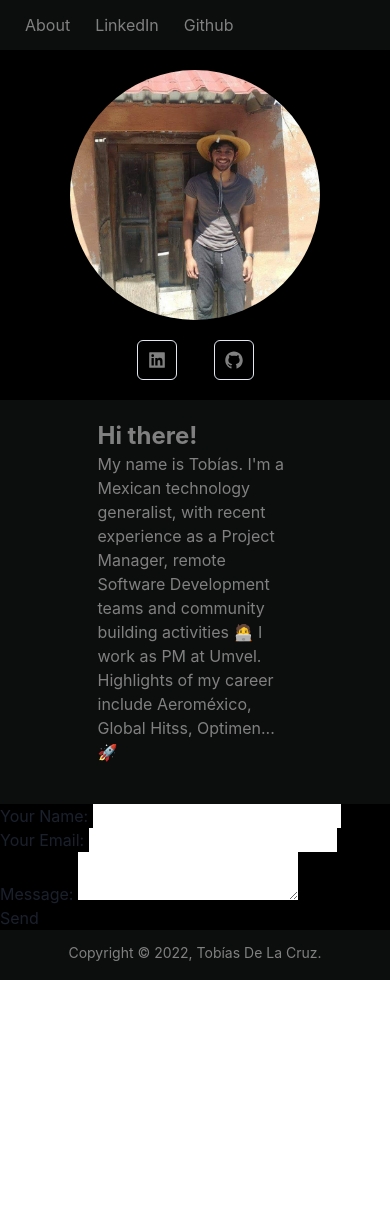
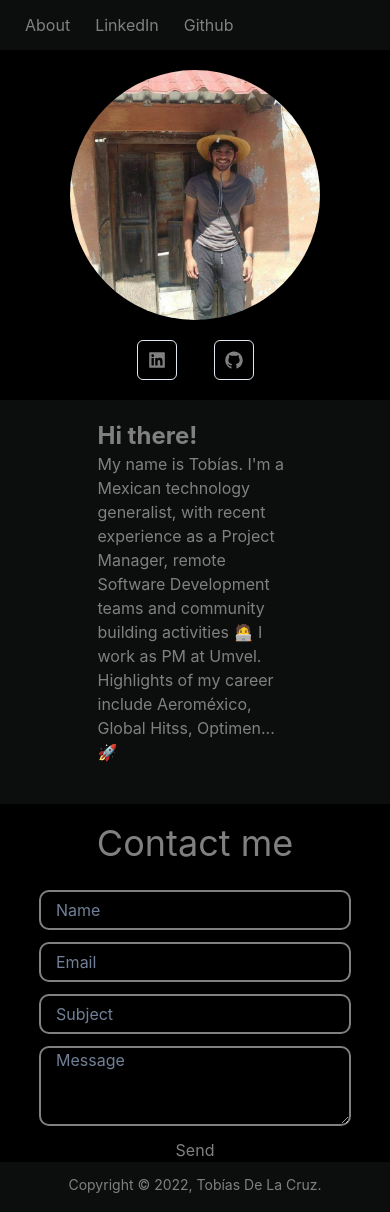
Before and after one commit to juantobiasdl7/personal-site, a React (Create React App) app: page / in a window 390 px wide. Before the commit the page ends 980 px from the top, so only its background shows below. Built offline with nearby package versions, Linux system fonts and the light colour scheme.

Commit message:
I added functionality to the form and I had to make a refactor for the components that I used. Now the form only looks good in mobile version.

```diff
--- a/public/index.html
+++ b/public/index.html
@@ -30,6 +30,7 @@
     <form name="contact" netlify netlify-honeypot="bot-field" hidden>
       <input type="text" name="name" />
       <input type="email" name="email" />
+      <input type="text" name="subject" />
       <textarea name="message"></textarea>
     </form>
     <noscript>You need to enable JavaScript to run this app.</noscript>
--- a/src/App.css
+++ b/src/App.css
@@ -1,5 +1,40 @@
 .App {
   text-align: center;
+}
+
+div {
+  width: 100%;
+}
+
+input {
+  background-color:transparent;
+  width: 80%;
+  height: 40px;
+  border: 2px solid gray;
+  border-radius: 10px;
+  text-indent: 15px;
+}
+
+input:focus {
+  outline: none !important;
+}
+
+textarea {
+  background-color:transparent;
+  width: 80%;
+  border: 2px solid gray;
+  border-radius: 10px;
+  height: 80px;
+  text-indent: 15px;
+}
+
+textarea:focus {
+  outline: none !important;
+}
+
+.form-font {
+  color: #333;
+  font: 100% / normal sans-serif;
 }
 
 .App-logo {
--- a/src/App.js
+++ b/src/App.js
@@ -5,8 +5,6 @@ import { HStack, Image, Flex, Spacer, Box, Text, Center, Heading, IconButton, Li
 import { Icon } from '@chakra-ui/react'
 import { AiFillLinkedin, AiFillGithub } from 'react-icons/ai';
 import { useState } from 'react';
-
-
 
 
 function LinkedIn() {
@@ -71,23 +69,26 @@ function App() {
              <Text w={['50%',null,'70%']} ml={['25%',null,'15%']}>My name is Tobías. I'm a Mexican technology generalist, with recent experience as a Project Manager, remote Software Development teams and community building activities 🧑‍💻
              I work as PM at Umvel. Highlights of my career include Aeroméxico, Global Hitss, Optimen... 🚀</Text>
           </Box>
+          <Box w='100%' h='fit-content' bg='black' color='gray'  >
+            <Flex direction='column' align='center'>
+                <Center >
+                  <Text mt='12px' mb='20px' fontSize='4xl'>Contact me</Text>
+                </Center>
+            <div>
+              <form name="contact" method="post">
+                <Flex direction='column' align='center' gap='3' w='100%'>
+                  <input type="hidden" name="form-name" value="contact" />
 
-          <form name="contact" method="post">
-          <input type="hidden" name="form-name" value="contact" />
-          <p>
-            <label>Your Name: <input type="text" name="name"/></label>
-          </p>
-          <p>
-            <label>Your Email: <input type="email" name="email"/></label>
-          </p>
-          <p>
-            <label>Message: <textarea name="message"></textarea></label>
-          </p>
-          <p>
-            <button type="submit">Send</button>
-          </p>
-          </form>
-
+                  <input placeholder="Name" type="text" name="name"/>
+                  <input placeholder="Email" type="email" name="email"/>
+                  <input placeholder="Subject" type="text" name="subject"/>
+                  <textarea placeholder="Message" name="message"></textarea>
+                  <button type="submit">Send</button>
+                </Flex>
+              </form>
+            </div>
+            </Flex>
+          </Box>
 
           {/* { isNotDesktop && <Box w='100%' h='fit-content' bg='black' color='gray'  >
           <FormControl>
```
